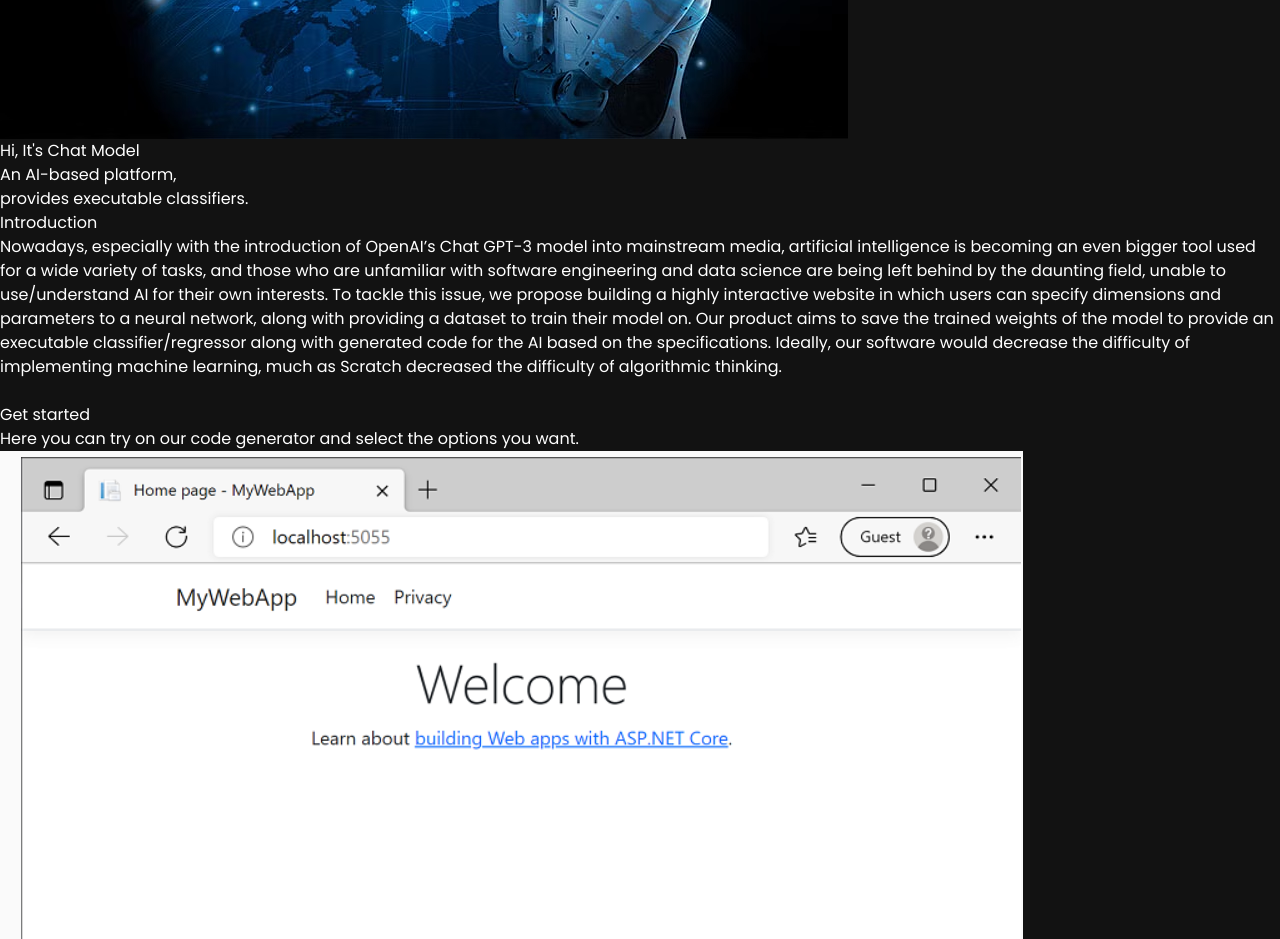
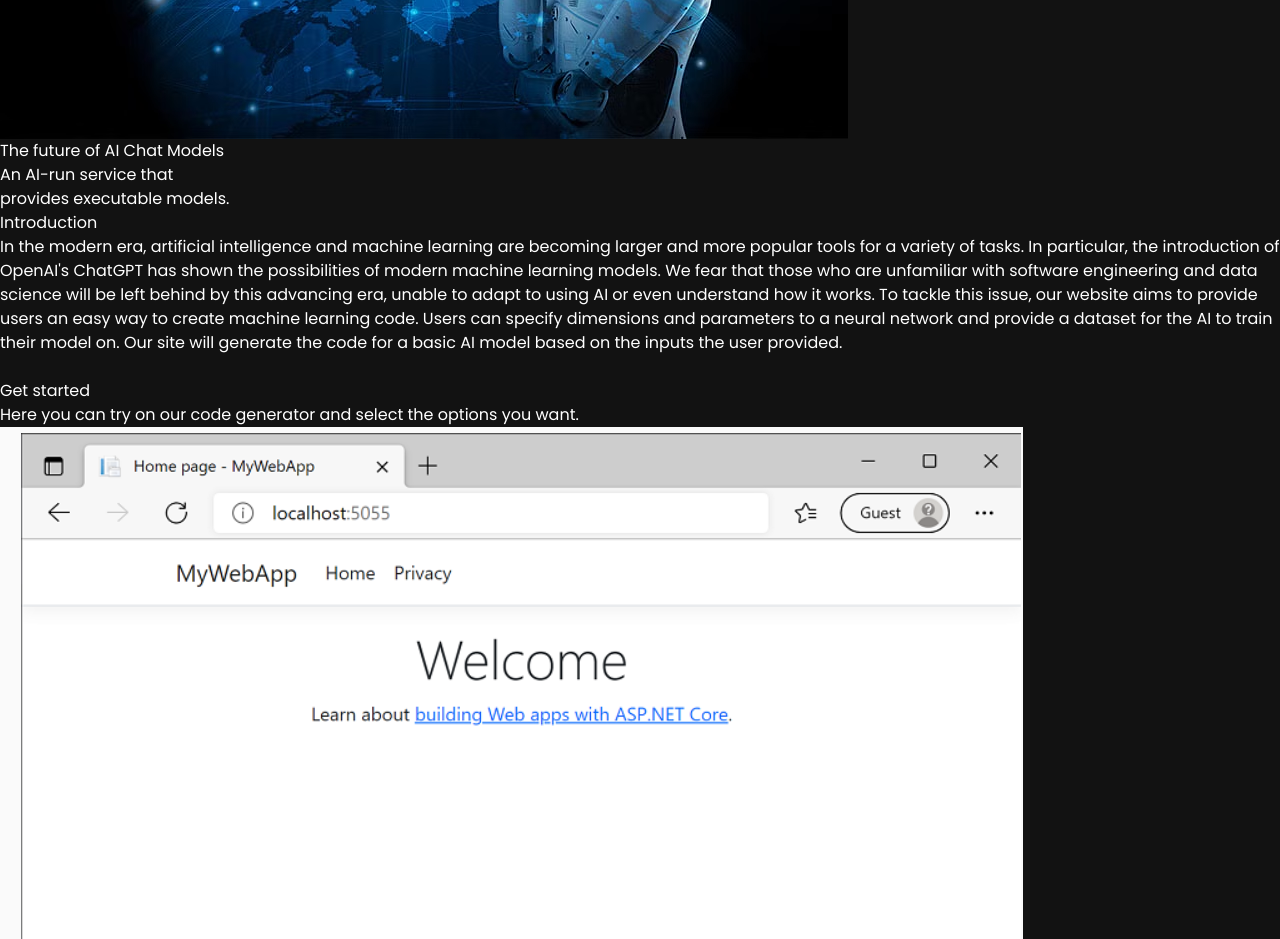
Before and after one commit to CS222-UIUC/course-project-team-89-chat-model, a React (Vite) app in the folder frontend/: page / in a window 1280 px wide. Shown: the part 1200-2139 px from the top of the page. Built offline with nearby package versions, Linux system fonts and the light colour scheme.

Commit message:
polished text of front page

```diff
--- a/frontend/src/components/About.jsx
+++ b/frontend/src/components/About.jsx
@@ -8,24 +8,23 @@ const About = () => {
     <>
       <img src={ai} alt="AI Chat Model" className='w-full' />
       <div>
-        <h1 className={`${styles.heroHeadText} text-white`}>Hi, It's <span className='text-[#915eff]'>Chat Model</span> </h1>
+        <h1 className={`${styles.heroHeadText} text-white`}>The future of AI <span className='text-[#915eff]'>Chat Models</span> </h1>
         <p className={`${styles.heroSubText} mt-2 text-white-100 mb-5`}>
-          An AI-based platform, <br className='sm:block hidden' />provides executable classifiers.
+          An AI-run service that <br className='sm:block hidden' />provides executable models.
         </p>
       </div>
       <p className={styles.sectionSubText}>Introduction</p>
       <p className='mt-4 text-secondary text-[17px] max-w-3xl leading-[30px] mb-5'>
-        Nowadays, especially with the introduction of OpenAI’s Chat GPT-3 model into mainstream media,
-        artificial intelligence is becoming an even bigger tool used for a wide variety of tasks,
-        and those who are unfamiliar with software engineering and data science are being left behind
-        by the daunting field, unable to use/understand AI for their own interests. To tackle this
-        issue, we propose building a highly interactive website in which users can specify dimensions
-        and parameters to a neural network, along with providing a dataset to train their model on.
-        Our product aims to save the trained weights of the model to provide an executable
-        classifier/regressor along with generated code for the AI based on the specifications.
-        Ideally, our software would decrease the difficulty of implementing machine learning,
-        much as Scratch decreased the difficulty of algorithmic thinking.
+        In the modern era, artificial intelligence and machine learning are becoming larger and more popular
+        tools for a variety of tasks. In particular, the introduction of OpenAI's ChatGPT has shown the
+        possibilities of modern machine learning models. We fear that those who are unfamiliar with software
+        engineering and data science will be left behind by this advancing era, unable to adapt to using AI
+        or even understand how it works.
 
+        To tackle this issue, our website aims to provide users an easy way to create machine learning code.
+        Users can specify dimensions and parameters to a neural network and provide a dataset for the AI to
+        train their model on. Our site will generate the code for a basic AI model based on the inputs the
+        user provided.
       </p>
     </>
   )
```
